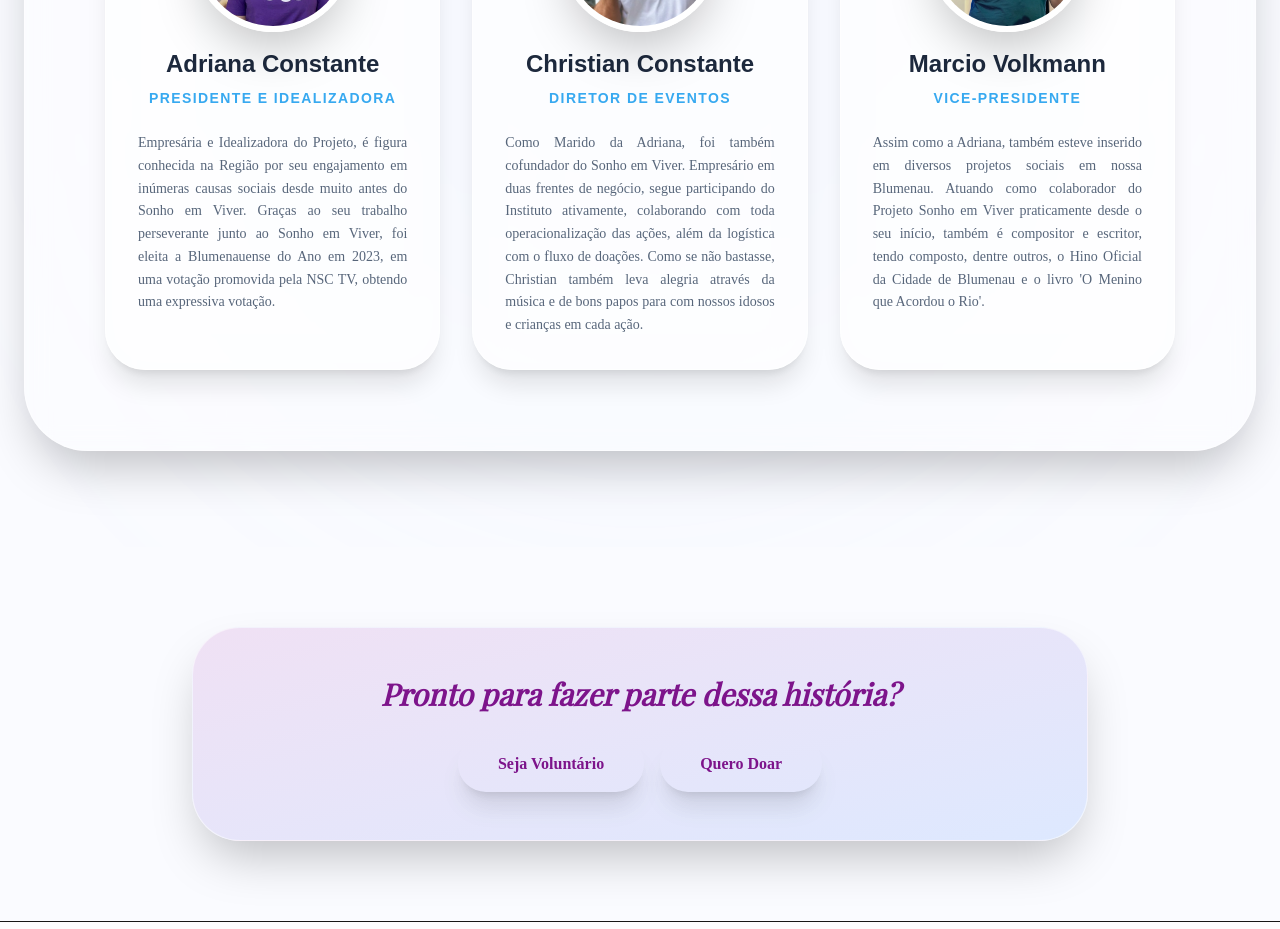
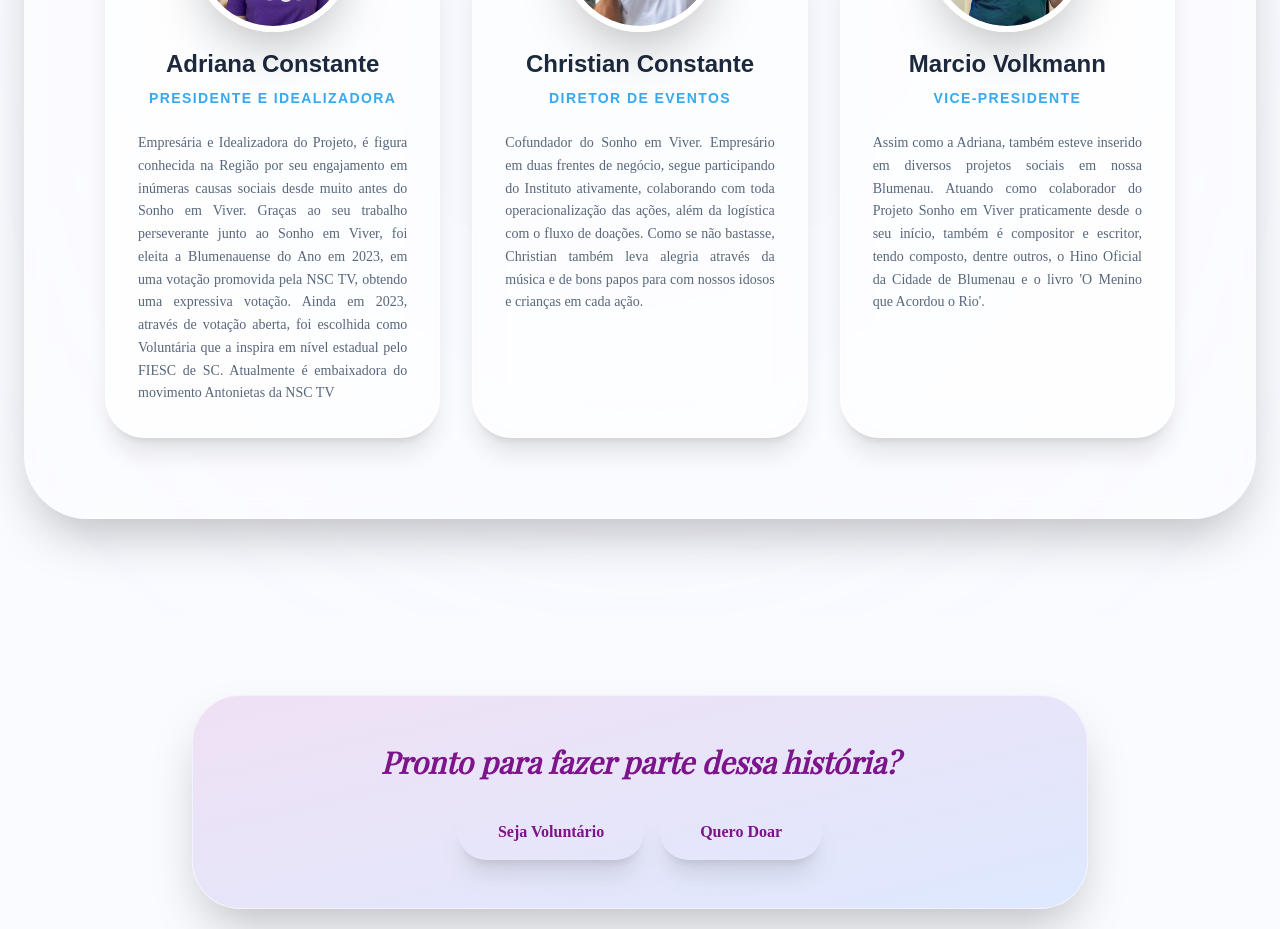
Before and after one commit to luanaschuler/sonho-em-viver, a Next.js app: page / in a window 1280 px wide. Shown: the part 6960-7889 px from the top of the page. Built offline with nearby package versions, Linux system fonts and the light colour scheme.

Commit message:
text changes on creators

```diff
--- a/components/Creators.tsx
+++ b/components/Creators.tsx
@@ -7,13 +7,13 @@ const idealizadores = [
   {
     nome: "Adriana Constante",
     cargo: "Presidente e Idealizadora",
-    bio: "Empresária e Idealizadora do Projeto, é figura conhecida na Região por seu engajamento em inúmeras causas sociais desde muito antes do Sonho em Viver. Graças ao seu trabalho perseverante junto ao Sonho em Viver, foi eleita a Blumenauense do Ano em 2023, em uma votação promovida pela NSC TV, obtendo uma expressiva votação.",
+    bio: "Empresária e Idealizadora do Projeto, é figura conhecida na Região por seu engajamento em inúmeras causas sociais desde muito antes do Sonho em Viver. Graças ao seu trabalho perseverante junto ao Sonho em Viver, foi eleita a Blumenauense do Ano em 2023, em uma votação promovida pela NSC TV, obtendo uma expressiva votação. Ainda em 2023, através de votação aberta, foi escolhida como Voluntária que a inspira em nível estadual pelo FIESC de SC. Atualmente é embaixadora do movimento Antonietas da NSC TV",
     foto: "/adri2.webp",
   },
   {
     nome: "Christian Constante",
     cargo: "Diretor de Eventos ",
-    bio: "Como Marido da Adriana, foi também cofundador do Sonho em Viver. Empresário em duas frentes de negócio, segue participando do Instituto ativamente, colaborando com toda operacionalização das ações, além da logística com o fluxo de doações. Como se não bastasse, Christian também leva alegria através da música e de bons papos para com nossos idosos e crianças em cada ação. ",
+    bio: "Cofundador do Sonho em Viver. Empresário em duas frentes de negócio, segue participando do Instituto ativamente, colaborando com toda operacionalização das ações, além da logística com o fluxo de doações. Como se não bastasse, Christian também leva alegria através da música e de bons papos para com nossos idosos e crianças em cada ação. ",
     foto: "/cristian2.webp",
   },
   {
```
